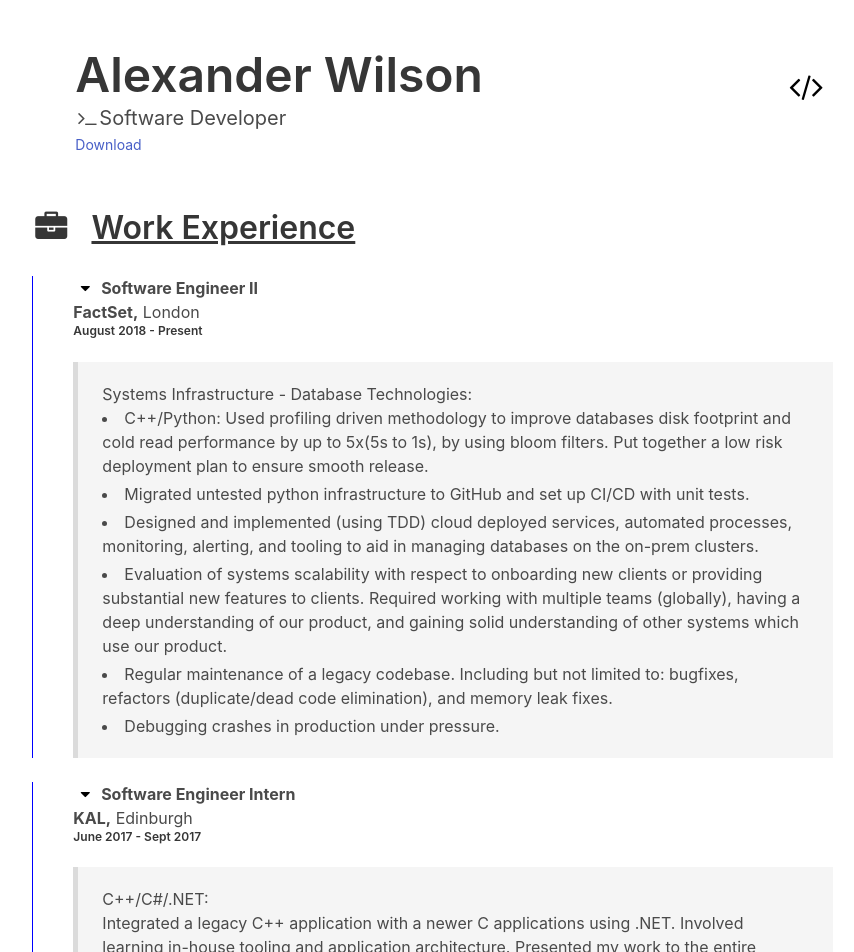
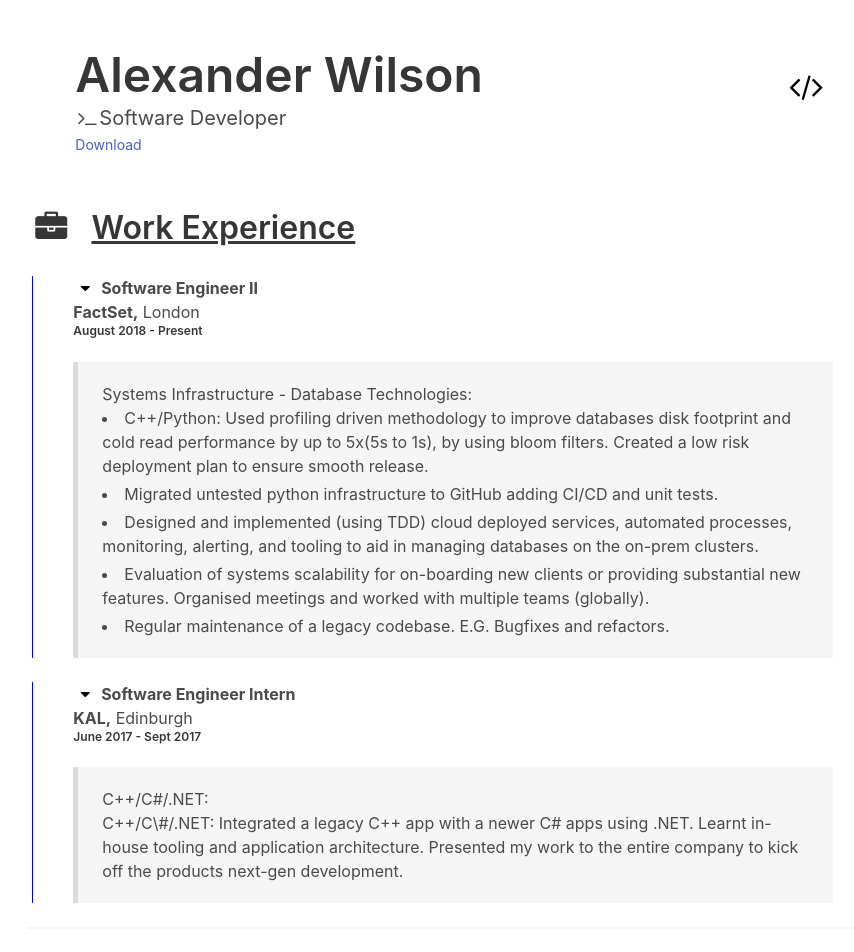
Before and after one commit to rdtscp/resume, a React (Create React App) app: page / in a window 1280 px wide. Shown: the top 952 px of the page, without its empty margins (190-1044 px from the left). Built offline with nearby package versions, Linux system fonts and the light colour scheme; no server answers.

Commit message:
Match CV

```diff
--- a/src/Views/CompiledCV.js
+++ b/src/Views/CompiledCV.js
@@ -35,18 +35,17 @@ class CompiledCV extends Component {
           <WorkEntry title="Software Engineer II" company="FactSet" location="London" date="August 2018 - Present" endyear={(new Date()).getFullYear()}>
             Systems Infrastructure - Database Technologies:
             <br />
-            <li> C++/Python: Used profiling driven methodology to improve databases disk footprint and cold read performance by up to 5x(5s to 1s), by using bloom filters. Put together a low risk deployment plan to ensure smooth release. </li>
-            <li> Migrated untested python infrastructure to GitHub and set up CI/CD with unit tests. </li>
-            <li> Designed and implemented (using TDD) cloud deployed services, automated processes, monitoring, alerting, and tooling to aid in managing databases on the on-prem clusters. </li>
-            <li> Evaluation of systems scalability with respect to onboarding new clients or providing substantial new features to clients. Required working with multiple teams (globally), having a deep understanding of our product, and gaining solid understanding of other systems which use our product. </li>
-            <li> Regular maintenance of a legacy codebase. Including but not limited to: bugfixes, refactors (duplicate/dead code elimination), and memory leak fixes.  </li>
-            <li> Debugging crashes in production under pressure. </li>
+            <li> C++/Python: Used profiling driven methodology to improve databases disk footprint and cold read performance by up to 5x(5s to 1s), by using bloom filters. Created a low risk deployment plan to ensure smooth release. </li>
+            <li> Migrated untested python infrastructure to GitHub adding CI/CD and unit tests.</li>
+            <li> Designed and implemented (using TDD) cloud deployed services, automated processes, monitoring, alerting, and tooling to aid in managing databases on the on-prem clusters.</li>
+            <li> Evaluation of systems scalability for on-boarding new clients or providing substantial new features. Organised meetings and worked with multiple teams (globally).</li>
+            <li> Regular maintenance of a legacy codebase. E.G. Bugfixes and refactors.</li>
           </WorkEntry>
           <br />
           <WorkEntry title="Software Engineer Intern" company="KAL" location="Edinburgh" date="June 2017 - Sept 2017" endyear="2017">
             C++/C#/.NET:
             <br />
-            Integrated a legacy C++ application with a newer C applications using .NET. Involved learning in-house tooling and application architecture. Presented my work to the entire company to kick off the products next-gen development.
+            C++/C\#/.NET: Integrated a legacy C++ app with a newer C# apps using .NET. Learnt in-house tooling and application architecture. Presented my work to the entire company to kick off the products next-gen development.
           </WorkEntry>
 
           <hr />
```
